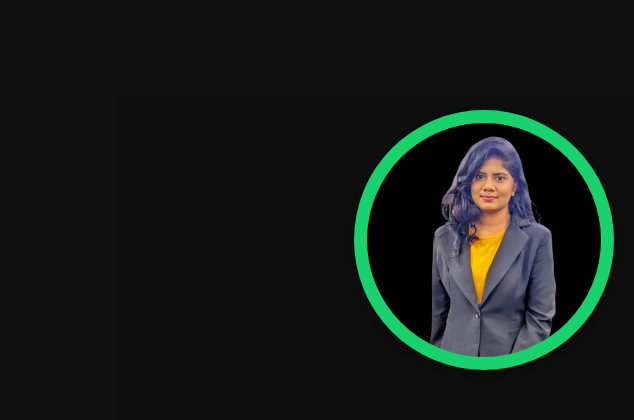
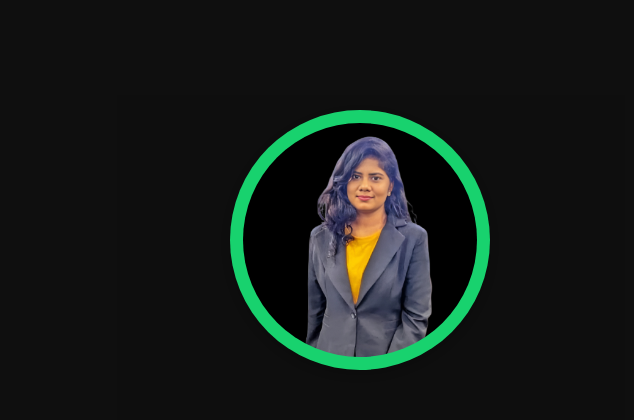
Before and after one commit to Nipuni102/My-Portfolio, a plain HTML site: page index.html in a window 1280 px wide. Shown: the part 160-580 px from the top of the page, 646-1280 px from the left. Drawn offline with nearby package versions, Linux system fonts and the light colour scheme.

Commit message:
updated profile

```diff
--- a/assets/css/main.css
+++ b/assets/css/main.css
@@ -56,6 +56,7 @@
 :root {
   scroll-behavior: smooth;
 }
+
 
 /*--------------------------------------------------------------
 # General Styling & Shared Classes
@@ -703,7 +704,7 @@ section,
   display: flex;
   justify-content: center;
   align-items: center;
-  margin-left: -40px; /* Remove or minimize any left margin */
+  margin-right: 10%;
 }
 
 .profile-image {
```
Also changed, not shown: assets/img/hero-bg.jpg (deleted), assets/img/img.jpg (deleted), assets/img/logo.png (deleted), assets/img/pic1.jpg (deleted), assets/img/pic2.jpg (deleted).
